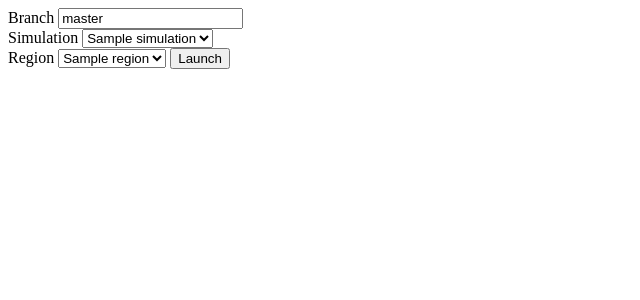
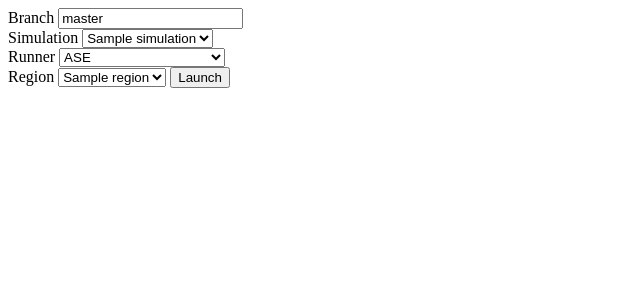
Before and after one commit to IRL2/nanover-cloud-old, a Flask app: template naas_server/app/templates/gitindex.html in a window 1280 px wide. Shown: the top 300 px of the page, without its empty margins (0-640 px from the left). Run offline with Flask 2, Linux system fonts and the light colour scheme; the template is opened without the code that fills it: most values are stand-ins (such as "Sample title", 1, 10 or a date in 2020); parts of the project's set-up code (start-up, migrations or seed data) failed here and were passed over.

Commit message:
Can choose runner

```diff
--- a/naas_server/app/routes.py
+++ b/naas_server/app/routes.py
@@ -48,7 +48,10 @@ def gitlaunch():
         filename=request.form['simulation'],
         region=request.form['region'],
         image='git',
-        extra_meta={'branch': request.form['narupa_protocol']},
+        extra_meta={
+            'branch': request.form['narupa_protocol'],
+            'runner': request.form['runner'],
+        },
     )
 
 
--- a/naas_server/app/templates/gitindex.html
+++ b/naas_server/app/templates/gitindex.html
@@ -15,6 +15,12 @@
 			{% endfor %}
 			</select>
 			<br>
+			<label>Runner</label>
+			<select name="runner">
+				<option value="ase">ASE</option>
+				<option value="omm">OpenMM (experimental)</option>
+			</select>
+			<br>
 			<label>Region</label>
 			<select name="region">
 			{% for region in region_list %}
```
Also changed, not shown: naas_server/app/libinstance.py (+9 -2 lines).
